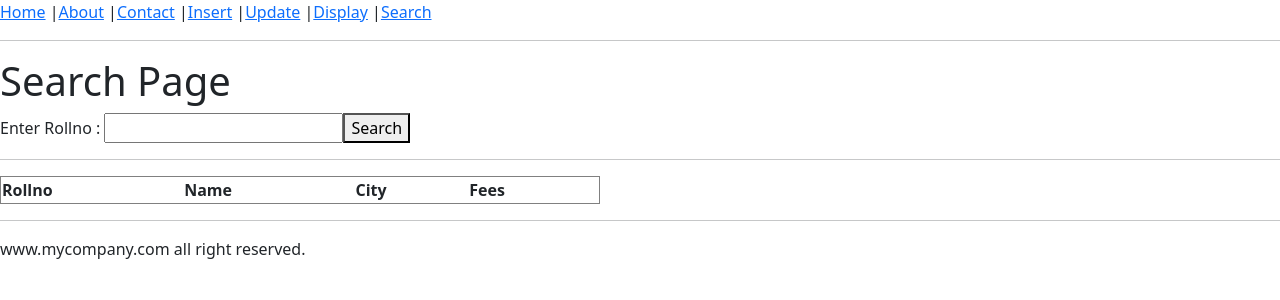
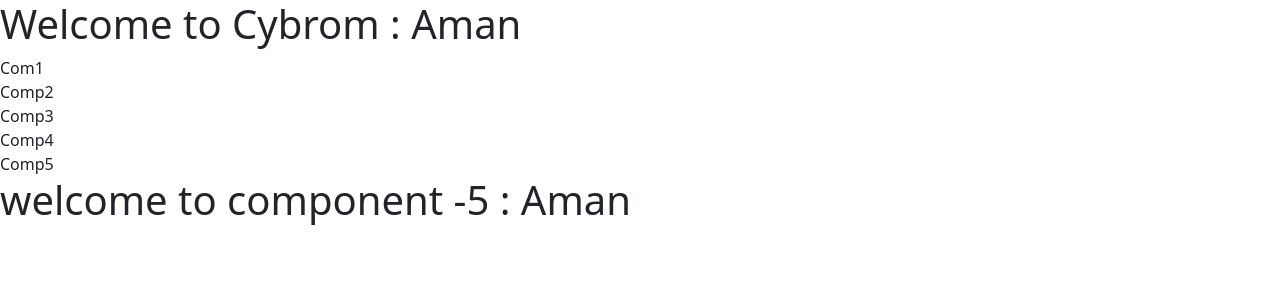
Before and after one commit to AmanTiwari23/React-Lernings, a React (Vite) app: page /search in a window 1280 px wide. Shown: the top 300 px of the page. Built offline with nearby package versions, Linux system fonts and the light colour scheme.

Commit message:
prop drilling in react

```diff
--- a/package.json
+++ b/package.json
@@ -28,6 +28,6 @@
     "eslint-plugin-react-hooks": "^5.2.0",
     "eslint-plugin-react-refresh": "^0.4.20",
     "globals": "^16.3.0",
-    "vite": "^7.0.4"
+    "vite": "^7.1.2"
   }
 }
--- /dev/null
+++ b/prop/Comp1.jsx
@@ -0,0 +1,13 @@
+import React from "react";
+import Comp2 from "./Comp2";
+
+const Comp1 = ({ user }) => {
+  return (
+    <>
+      <div>Com1</div>
+      <Comp2 user={user} />
+    </>
+  );
+};
+
+export default Comp1;
--- /dev/null
+++ b/prop/Comp2.jsx
@@ -0,0 +1,14 @@
+import React from 'react'
+import Comp3 from './Comp3'
+
+const Comp2 = ({user}) => {
+  return (
+    <>
+    <div>Comp2</div>
+    <Comp3 user={user} />
+    </>
+
+  )
+}
+
+export default Comp2
--- /dev/null
+++ b/prop/Comp3.jsx
@@ -0,0 +1,14 @@
+import React from 'react'
+import Comp4 from './Comp4'
+
+const Comp3 = ({user}) => {
+  return (
+    <>
+       <div>Comp3</div>
+       <Comp4 user={user} />
+       </>
+
+  )
+}
+
+export default Comp3
--- /dev/null
+++ b/prop/Comp4.jsx
@@ -0,0 +1,14 @@
+import React from 'react'
+import Comp5 from './Comp5'
+
+const Comp4 = ({user}) => {
+  return (
+     <>
+    <div>Comp4</div>
+    <Comp5 user={user} />
+    </>
+
+  )
+}
+
+export default Comp4
--- /dev/null
+++ b/prop/Comp5.jsx
@@ -0,0 +1,13 @@
+import React from 'react'
+
+const Comp5 = ({user}) => {
+  return (
+     <>
+    <div>Comp5</div>
+    <h1>welcome to component -5 : {user}</h1>
+    </>
+
+  )
+}
+
+export default Comp5
--- a/src/App.jsx
+++ b/src/App.jsx
@@ -1,19 +1,24 @@
-import { BrowserRouter, Route , Routes } from "react-router-dom";
-import Layout from "./Layout";
-import Update from "./pages/Update";
-import Insert from "./pages/Insert";
-import Home from "./pages/Home";
-import About from "./pages/About";
-import Contact from "./pages/Contact";
-import Display from "./pages/Display";
-import MyEdit from "./pages/MyEdit";
-import Search from "./pages/Search";
+// import { BrowserRouter, Route , Routes } from "react-router-dom";
+// import Layout from "./Layout";
+// import Update from "./pages/Update";
+// import Insert from "./pages/Insert";
+// import Home from "./pages/Home";
+// import About from "./pages/About";
+// import Contact from "./pages/Contact";
+// import Display from "./pages/Display";
+// import MyEdit from "./pages/MyEdit";
+// import Search from "./pages/Search";
+
+import { useState } from "react";
+import Comp1 from "../prop/Comp1";
 
 
 const App = ()=>{
+
+    const [user,setUser] = useState("Aman");
     return(
         <>
-        <BrowserRouter>
+        {/* <BrowserRouter>
         <Routes>
             <Route path="/" element = {<Layout/>}>
              <Route index element={<Home/>}/>
@@ -29,7 +34,9 @@ const App = ()=>{
             </Route>
         </Routes>
 
-        </BrowserRouter>
+        </BrowserRouter> */}
+        <h1>Welcome to Cybrom : {user}</h1>
+        <Comp1 user={user}/>
         </>
     )
 }
```
Also changed, not shown: 1 other file (tests, documents, lock files or other folders).
